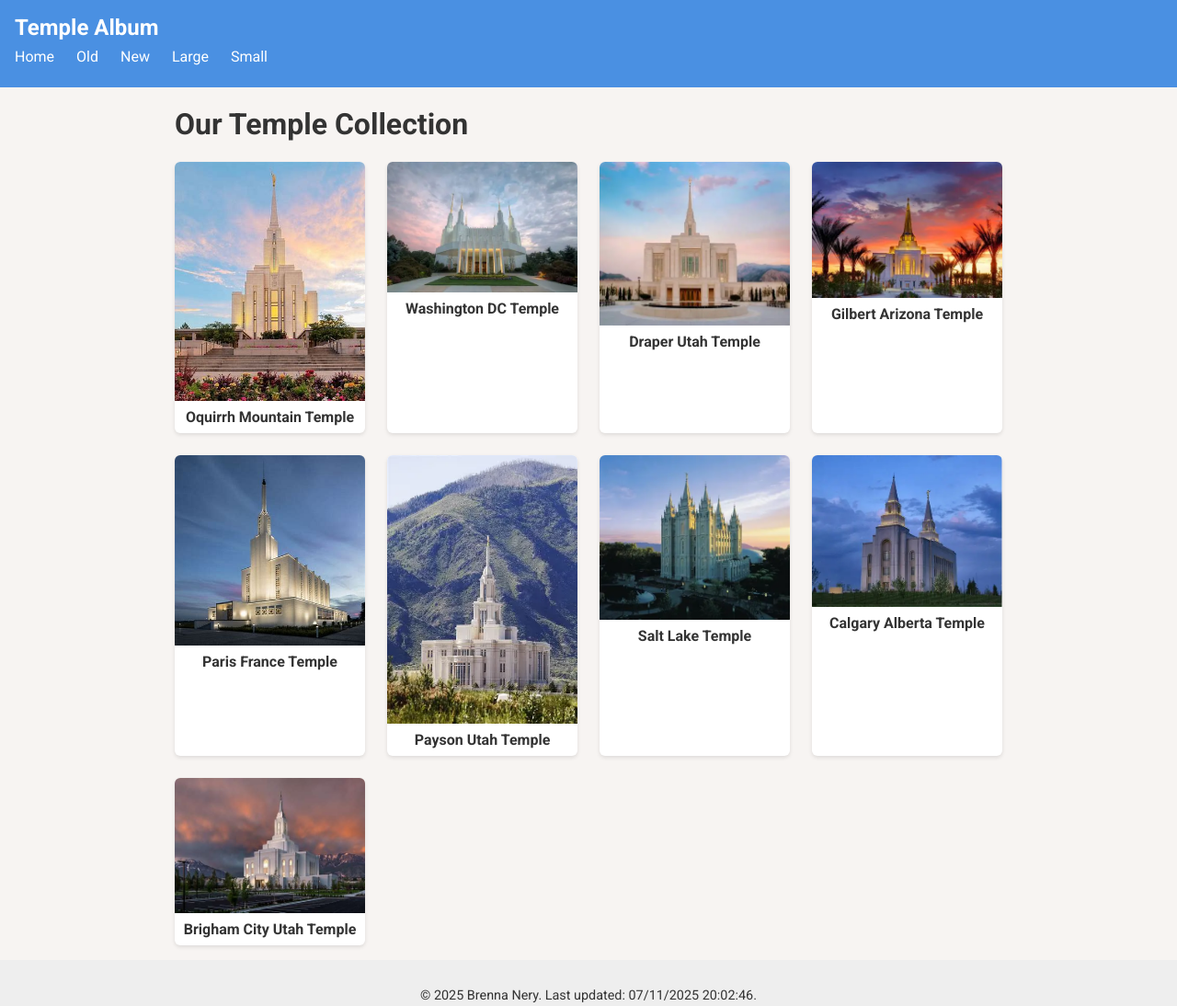
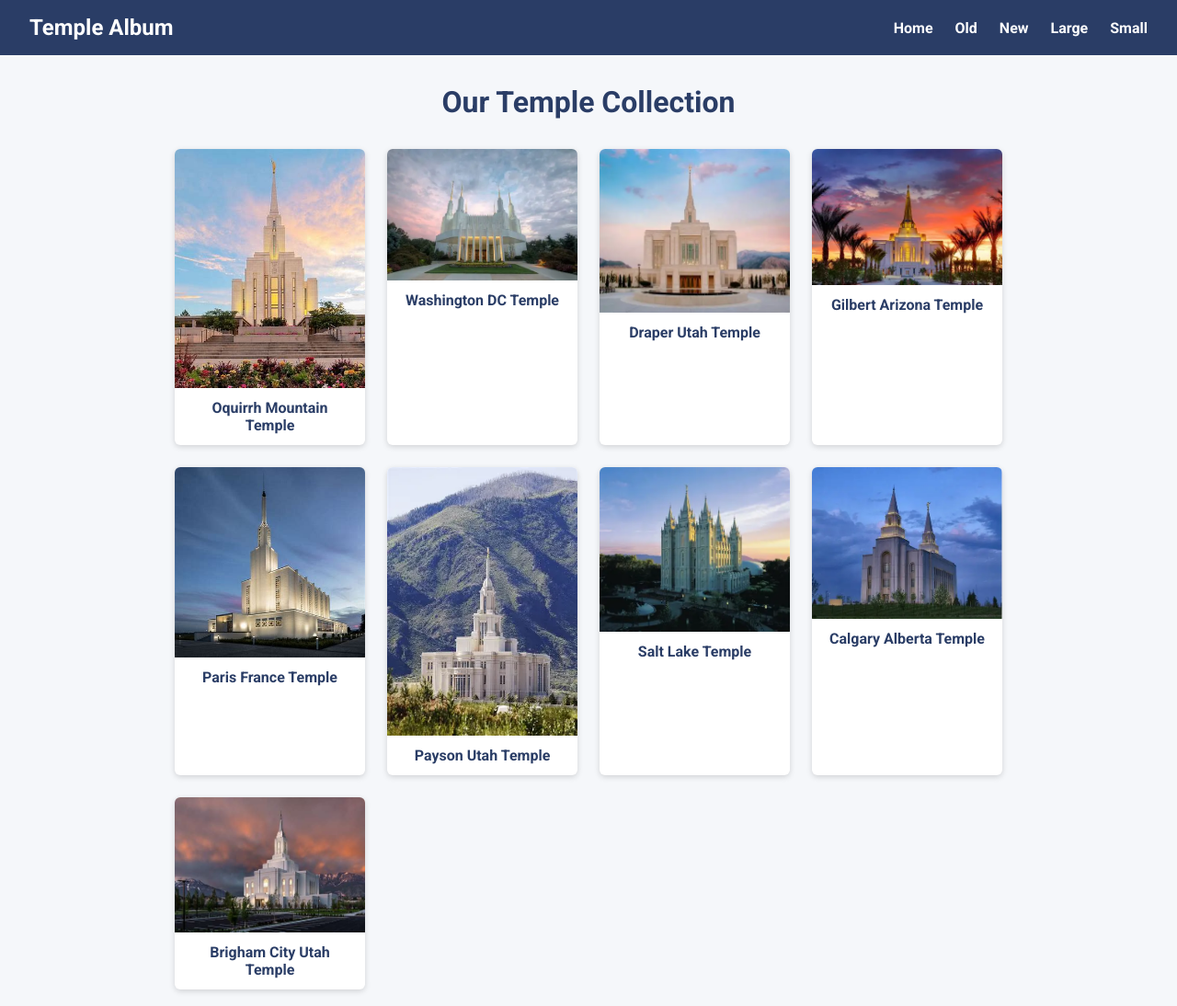
Before and after one commit to brenna3/wdd131, a plain HTML site: page temples.html in a window 1280 px wide. Shown: the top 1094 px of the page at 92% size. Drawn offline with Linux system fonts and the light colour scheme.

Commit message:
color schema change

```diff
--- a/Styles/temples-large.css
+++ b/Styles/temples-large.css
@@ -1,15 +1,15 @@
 @media (min-width: 40rem) {
   nav ul {
-    display: flex !important; /* Show menu */
+    display: flex !important;
     gap: 1.5rem;
   }
 
   #hamburger {
-    display: none; /* Hide hamburger on large */
+    display: none;
   }
 
   .album-grid {
-    grid-template-columns: repeat(auto-fit, minmax(200px, 1fr)); /* Multi-column */
+    grid-template-columns: repeat(auto-fit, minmax(200px, 1fr));
     gap: 1.5rem;
   }
 
--- a/Styles/temples.css
+++ b/Styles/temples.css
@@ -1,15 +1,20 @@
+
 body {
   font-family: 'Roboto', sans-serif;
   margin: 0;
   padding: 0;
-  background-color: #f7f4f2;
-  color: #333;
+  background-color: #f5f7fa;
+  color: #2c2c2c;
 }
 
 header {
-  background-color: #4a90e2;
+  background-color: #2a3d66;
   color: white;
-  padding: 1rem;
+  padding: 1rem 2rem;
+  display: flex;
+  align-items: center;
+  justify-content: space-between;
+  flex-wrap: wrap;
 }
 
 header h2 {
@@ -20,19 +25,17 @@ nav ul {
   list-style: none;
   margin: 0;
   padding: 0;
-  display: none; /* Hidden by default on mobile */
-}
-
-nav ul li {
-  margin: 0.5rem 0;
+  display: none;
 }
 
 nav ul li a {
   color: white;
   text-decoration: none;
+  font-weight: bold;
 }
 
 nav ul li a:hover {
+  color: #f4b400;
   text-decoration: underline;
 }
 
@@ -42,18 +45,26 @@ nav ul li a:hover {
   border: none;
   color: white;
   cursor: pointer;
+  display: block;
 }
 
 main {
   max-width: 600px;
-  margin: 1rem auto;
+  margin: 2rem auto;
   padding: 0 1rem;
+  text-align: center;
+}
+
+main h1 {
+  margin-bottom: 2rem;
+  color: #2a3d66;
 }
 
 .album-grid {
   display: grid;
-  grid-template-columns: 1fr; /* Mobile: 1 column */
+  grid-template-columns: 1fr;
   gap: 1rem;
+  justify-items: center;
 }
 
 figure {
@@ -61,7 +72,8 @@ figure {
   background-color: white;
   border-radius: 6px;
   overflow: hidden;
-  box-shadow: 0 2px 4px rgba(0,0,0,0.1);
+  box-shadow: 0 2px 6px rgba(0, 0, 0, 0.15);
+  max-width: 250px;
 }
 
 figure img {
@@ -71,13 +83,15 @@ figure img {
 }
 
 figcaption {
-  padding: 0.5rem;
+  padding: 0.75rem;
+  font-weight: 600;
   text-align: center;
-  font-weight: 700;
+  color: #2a3d66;
 }
 
 footer {
-  background-color: #eee;
+  background-color: #2a3d66;
+  color: white;
   text-align: center;
   padding: 1rem;
   font-size: 0.9rem;
```
